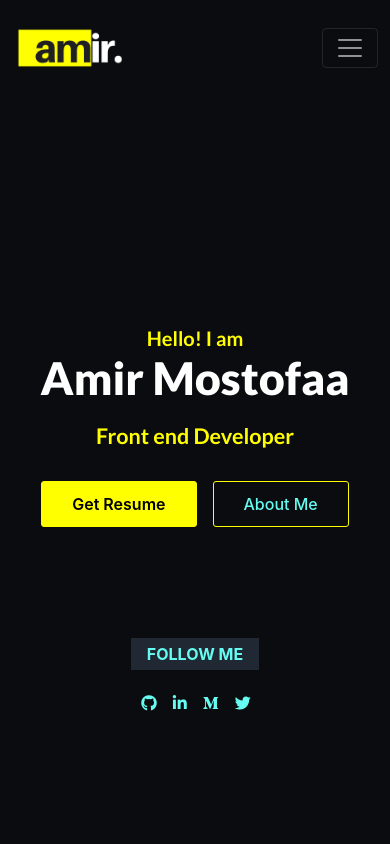
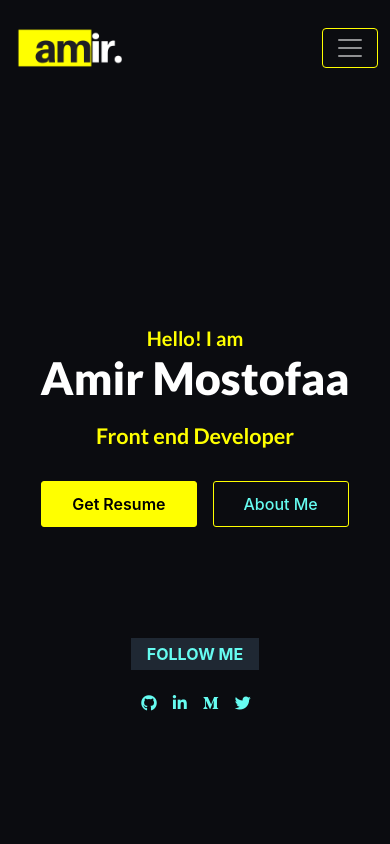
Before and after one commit to heymahmud/react-portfolio, a React (Create React App) app: page / in a window 390 px wide. Shown: the top 844 px of the page. Built offline with nearby package versions, Linux system fonts and the light colour scheme; no server answers.

Commit message:
toggler update

```diff
--- a/src/App.js
+++ b/src/App.js
@@ -1,11 +1,11 @@
 import './App.css';
-import Home from './components/Home/Home';
 import React from "react";
 import {
   BrowserRouter as Router,
   Switch,
   Route,
 } from "react-router-dom";
+import Home from './components/Home/Home';
 import NotFound from './components/NotFound/NotFound';
 
 function App() {
--- a/src/components/Home/Header/Navbar/Navbar.css
+++ b/src/components/Home/Header/Navbar/Navbar.css
@@ -13,9 +13,7 @@ a.nav-link button:hover {
     color: #66FCF1;
 }
 
-/* button.navbar-toggler {
-    background: yellow;
-} */
+
 
 @media only screen and (max-width: 767px) {
     .navbar-nav.ms-auto {
@@ -23,4 +21,11 @@ a.nav-link button:hover {
         background-color: #1F2833;
         padding: 30px 0px;
     }
+    .navbar-toggler {
+    border: 1px solid yellow !important;
+    }
+    .navbar-dark .navbar-toggler {
+        color: rgb(236 251 14 / 55%);
+        border-color: rgb(224 249 19 / 10%);
+    }
 }
```
